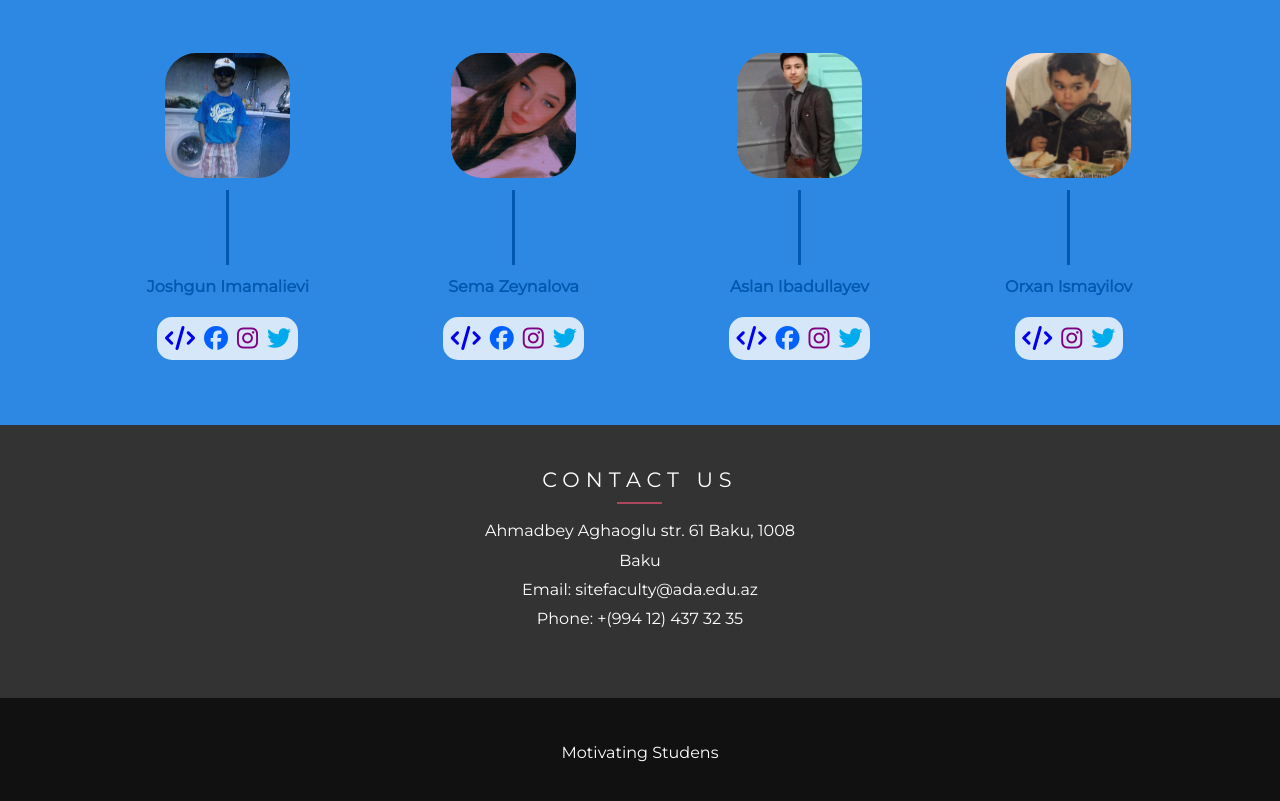
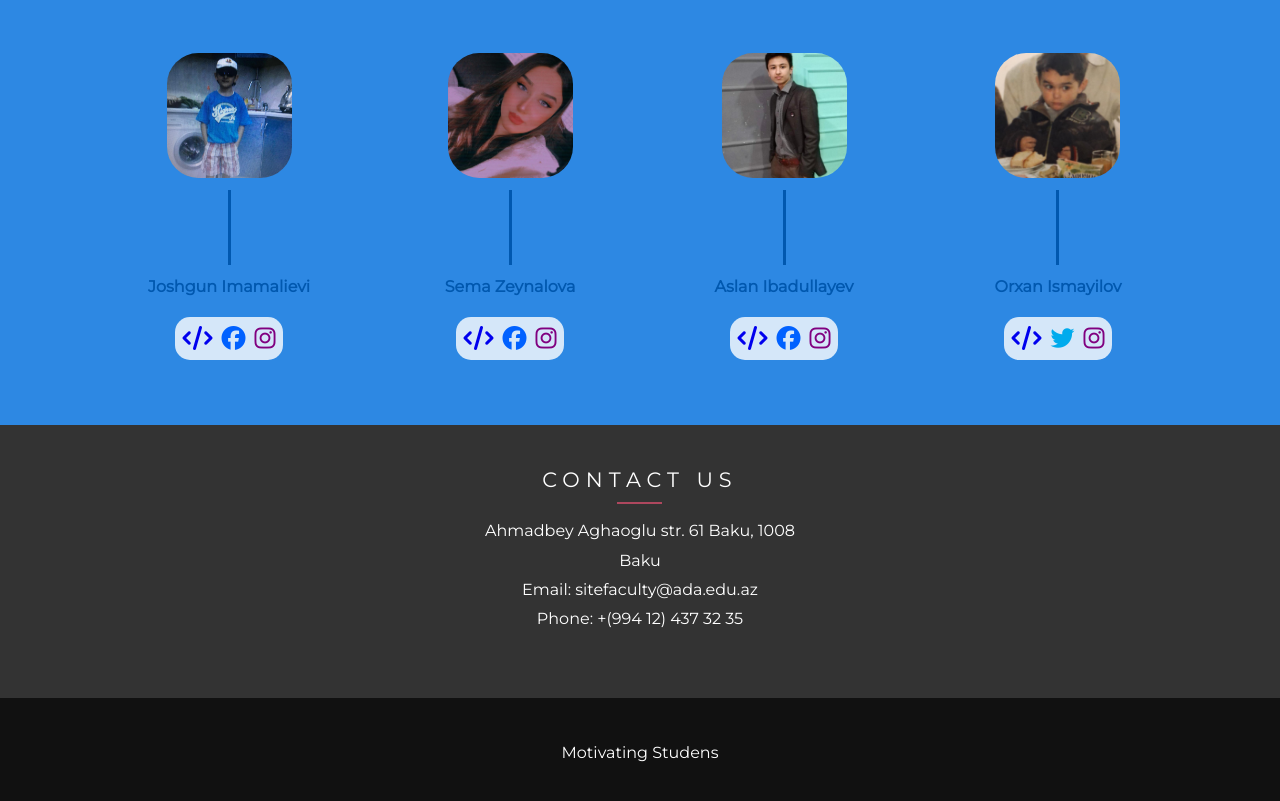
Before and after one commit to JoshgunImamalievi/motivatingtudents, a plain HTML site: page index.htm in a window 1280 px wide. Shown: the part 2800-3601 px from the top of the page. Drawn offline with Linux system fonts and the light colour scheme.

Commit message:
Update index.htm

```diff
--- a/index.htm
+++ b/index.htm
@@ -75,7 +75,6 @@
 								<li><a href="https://www.codecademy.com/users/method9342591798/achievements" target="_blank"><i class="fas fa-code"></i></a></li>
 								<li><a href="https://www.facebook.com/joshimamalievi" target="_blank"><i class="fab fa-facebook"></i></a></li>
 								<li><a href="https://www.instagram.com/joshgunimamalievi/" target="_blank"><i class="fab fa-instagram"></i></a></li>
-								<li><a href="https://twitter.com/JoshgunImamali" target="_blank"><i class="fab fa-twitter"></i></a></li>
 							</ul>
 						</div>
 						<div>
@@ -86,7 +85,6 @@
 								<li><a href="https://www.codecademy.com/users/oismayilov11980/achievements" target="_blank"><i class="fas fa-code"></i></a></li>
 								<li><a href="https://www.facebook.com/sema.zeyn/" target="_blank"><i class="fab fa-facebook"></i></a></li>
 								<li><a href="https://instagram.com/sema.zeyn?igshid=1ncmo2m6ycduf" target="_blank"><i class="fab fa-instagram"></i></a></li>
-								<li><a href="https://twitter.com/sema_zeyn" target="_blank"><i class="fab fa-twitter"></i></a></li>
 							</ul>
 						</div>
 						<div>
@@ -97,7 +95,6 @@
 								<li><a href="https://www.codecademy.com/users/oismayilov11980/achievements" target="_blank"><i class="fas fa-code"></i></a></li>
 								<li><a href="https://www.facebook.com/aslan.ibadullayev.1/" target="_blank"><i class="fab fa-facebook"></i></a></li>
 								<li><a href="https://www.instagram.com/ibadullayev.xss/" target="_blank"><i class="fab fa-instagram"></i></a></li>
-								<li><a href="https://www.twitter.com/Aslan86464889" target="_blank"><i class="fab fa-twitter"></i></a></li>
 							</ul>
 						</div>
 						<div>
@@ -106,8 +103,9 @@
 							<p>Orxan Ismayilov</p>
 							<ul class="social">
 								<li><a href="https://www.codecademy.com/users/oismayilov11980/achievements" target="_blank"><i class="fas fa-code"></i></a></li>
+
+								<li><a href="https://twitter.com/ismayilovv_o" target="_blank"><i class="fab fa-twitter"></i></a></li>
 								<li><a href="https://www.instagram.com/ismayilovv.o/" target="_blank"><i class="fab fa-instagram"></i></a></li>
-								<li><a href="https://twitter.com/ismayilovv_o" target="_blank"><i class="fab fa-twitter"></i></a></li>
 							</ul>
 						</div>
 					</div>
```
